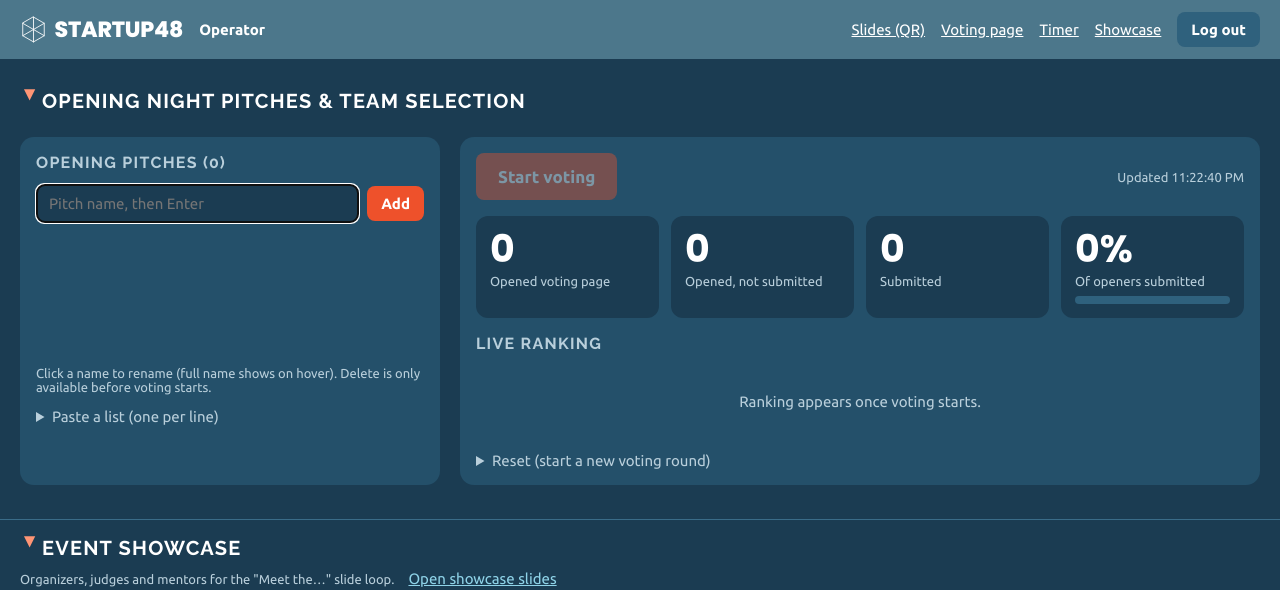
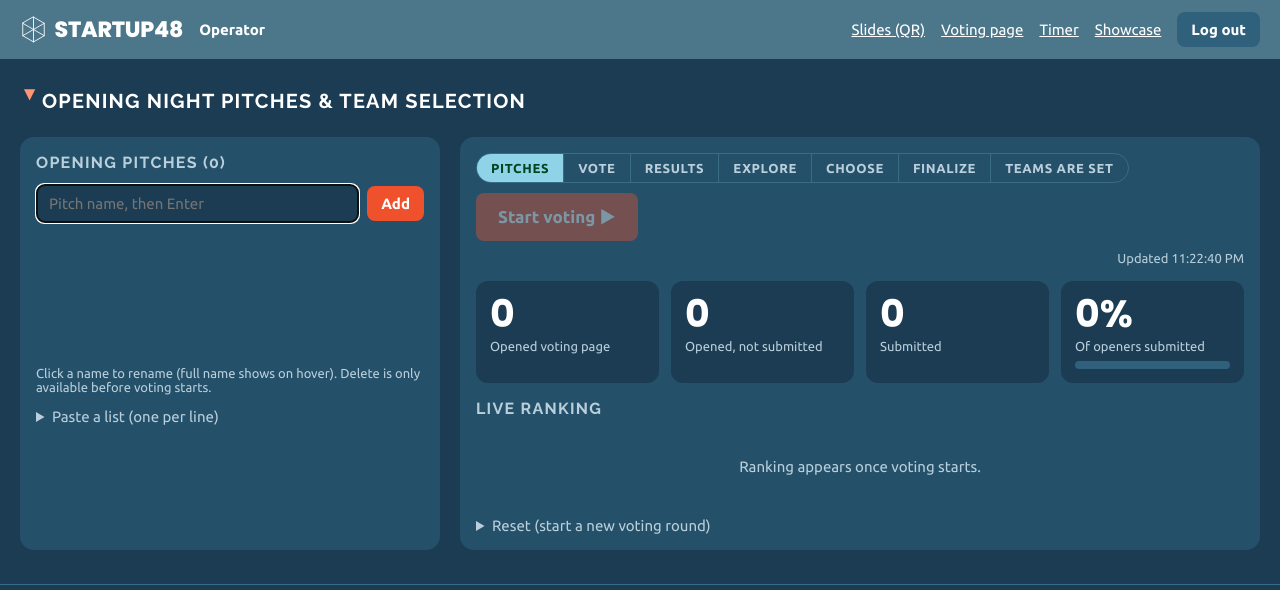
Before and after one commit to robword/s48, a PHP site: page /admin/index.php in a window 1280 px wide. Shown: the top 590 px of the page. Run offline with PHP 8.4, Linux system fonts and the light colour scheme; the visitor is signed in with stand-in values (Sample User, id 1); data that the repository does not hold is empty.

Commit message:
Console: one step bar for the whole night
Pitches > Vote > Results > Explore > Choose > Finalize > Teams are set,
with a single Back / Next pair, replacing the separate Start voting,
Close voting, Reopen voting, Start team selection and Change advancing
ideas buttons. Next confirms before starting voting, closing voting and
setting teams (and warns on team sizes before team selection). Back is
safe: Vote > Pitches only while nobody has voted (new "unstart" action,
checked against the ballot files), Results > Vote reopens voting with
votes kept, Explore > Results unlocks the advancing ideas.

Co-Authored-By: Claude Opus 5.5 <noreply@anthropic.com>

```diff
--- a/event-manager/admin/index.php
+++ b/event-manager/admin/index.php
@@ -86,10 +86,9 @@ $csrf = s48_csrf_token();
   .steps li + li { border-left: 1px solid var(--s48-line); }
   .steps li.done { color: var(--s48-text); opacity: .6; }
   .steps li.on { background: var(--s48-accent-2); color: #042; }
-  button.ghost { background: transparent; border: 1px solid var(--s48-line); color: var(--s48-muted); padding: 6px 12px; font-size: 13px; }
-  button.ghost:hover { color: var(--s48-text); border-color: var(--s48-muted); }
   .phasebox { display: inline-flex; align-items: center; gap: 10px; flex-wrap: wrap; }
   .phasebox .clock { font-family: var(--s48-font-display); font-weight: 700; font-size: 26px; font-variant-numeric: tabular-nums; min-width: 4ch; }
+  .phasebox .clock:empty { display: none; }
   .phasebox .clock.up { color: var(--s48-bad); animation: blink 1s steps(2) infinite; }
   @keyframes blink { 50% { opacity: .35; } }
   .board-head { align-items: baseline; gap: 12px; }
@@ -241,13 +240,9 @@ $csrf = s48_csrf_token();
 
     <section class="results">
       <div class="controls">
-        <button class="primary big" id="btnStart">Start voting</button>
-        <button class="big" id="btnClose">Close voting</button>
-        <button class="big" id="btnReopen">Reopen voting</button>
-        <button class="primary big" id="btnTeams">Start team selection</button>
-        <span id="phaseBox" class="phasebox" hidden>
-          <ol class="steps" id="phaseSteps" aria-label="Team selection phases">
-            <li data-ph="explore">Explore</li><li data-ph="choose">Choose</li><li data-ph="finalize">Finalize</li><li data-ph="set">Teams are set</li>
+        <span id="phaseBox" class="phasebox">
+          <ol class="steps" id="phaseSteps" aria-label="Opening night steps">
+            <li>Pitches</li><li>Vote</li><li>Results</li><li>Explore</li><li>Choose</li><li>Finalize</li><li>Teams are set</li>
           </ol>
           <span class="clock" id="phaseClock"></span>
           <button class="big" id="btnPhaseBack">◀ Back</button>
@@ -271,7 +266,6 @@ $csrf = s48_csrf_token();
           <span class="muted" id="boardPicked"></span>
           <span class="spacer" style="flex:1"></span>
           <a href="../api/rosters.php" download id="rosterLink">Download rosters (CSV)</a>
-          <button class="ghost" id="btnTeamsStop" title="Leave team selection to change which ideas advance">Change advancing ideas</button>
         </div>
         <div class="board" id="board"></div>
       </div>
@@ -487,14 +481,9 @@ $csrf = s48_csrf_token();
   function render() {
     var st = data.status, r = data.results;
     document.body.setAttribute('data-status', st);
-    $('btnStart').style.display = st === 'setup' ? '' : 'none';
-    $('btnClose').style.display = st === 'open' ? '' : 'none';
-    $('btnReopen').style.display = st === 'closed' ? '' : 'none';
-    $('btnTeams').style.display = st === 'closed' ? '' : 'none';
-    $('btnTeams').disabled = !data.advance.length;
     renderTeamCard(st);
+    renderSteps(st);
     renderBoard(st);
-    $('btnStart').disabled = data.pitches.length === 0;
     $('voteLink').href = data.vote_url;
 
     $('sOpened').textContent = r.opened;
@@ -544,25 +533,37 @@ $csrf = s48_csrf_token();
   }
 
   /* ---------- team selection phases and balance view ---------- */
-  var PHASES = ['explore', 'choose', 'finalize', 'set'];
-  var PHASE_LABEL = { explore: 'Explore', choose: 'Choose', finalize: 'Finalize', set: 'Teams are set' };
-  var NEXT_LABEL = { explore: 'Start choosing', choose: 'Start finalize', finalize: 'Teams are set' };
+  // One step bar for the night: Pitches > Vote > Results > Explore > Choose > Finalize > Teams are set.
+  var STEPS = ['pitches', 'vote', 'results', 'explore', 'choose', 'finalize', 'set'];
+  var STEP_LABEL = { pitches: 'Pitches', vote: 'Vote', results: 'Results', explore: 'Explore', choose: 'Choose', finalize: 'Finalize', set: 'Teams are set' };
+  var NEXT_LABEL = { pitches: 'Start voting', vote: 'Close voting', results: 'Start team selection', explore: 'Start choosing', choose: 'Start finalize', finalize: 'Teams are set' };
   var SKILL = { build: 'Build', design: 'Design', business: 'Business', other: 'Other' };
   var clockOffset = 0, boardKey = null;
 
+  function currentStep(st) {
+    return st === 'setup' ? 'pitches' : st === 'open' ? 'vote' : st === 'closed' ? 'results' : (data.board ? data.board.phase : 'explore');
+  }
+
+  function renderSteps(st) {
+    var step = currentStep(st), i = STEPS.indexOf(step), back = $('btnPhaseBack'), next = $('btnPhaseNext');
+    document.querySelectorAll('#phaseSteps li').forEach(function (li, k) { li.className = k < i ? 'done' : k === i ? 'on' : ''; });
+    next.style.display = NEXT_LABEL[step] ? '' : 'none';
+    next.textContent = (NEXT_LABEL[step] || '') + ' ▶';
+    next.disabled = (step === 'pitches' && !data.pitches.length) || (step === 'results' && !data.advance.length);
+    next.title = step === 'pitches' && !data.pitches.length ? 'Add pitches first' : step === 'results' && !data.advance.length ? 'Tick at least one idea to advance' : '';
+    back.style.display = i > 0 ? '' : 'none';
+    // Back from Vote only while nobody has voted; Reset (below the ranking) starts a new round.
+    back.disabled = step === 'vote' && data.results.submitted > 0;
+    back.title = back.disabled ? 'People have voted. Close voting, or use Reset to start a new round.'
+      : i > 0 ? 'Back to ' + STEP_LABEL[STEPS[i - 1]] + (step === 'results' ? ' (reopens voting; votes are kept)' : step === 'explore' ? ' (unlocks the advancing ideas; picks are kept)' : '') : '';
+    if (data.board) { clockOffset = data.board.server_time * 1000 - Date.now(); }
+    tickPhase();
+  }
+
   function renderBoard(st) {
     var b = data.board, on = st === 'teams' && b;
-    $('phaseBox').hidden = !on;
     $('boardBox').hidden = !on;
     if (!on) { boardKey = null; return; }
-    clockOffset = b.server_time * 1000 - Date.now();
-    var i = PHASES.indexOf(b.phase);
-    document.querySelectorAll('#phaseSteps li').forEach(function (li, k) { li.className = k < i ? 'done' : k === i ? 'on' : ''; });
-    $('btnPhaseNext').style.display = NEXT_LABEL[b.phase] ? '' : 'none';
-    $('btnPhaseNext').textContent = (NEXT_LABEL[b.phase] || '') + ' ▶';
-    $('btnPhaseBack').style.display = i > 0 ? '' : 'none';
-    $('btnPhaseBack').title = i > 0 ? 'Back to ' + PHASE_LABEL[PHASES[i - 1]] : '';
-    tickPhase();
     var f = b.fit, exploring = b.phase === 'explore';
     // While exploring nobody can pick yet: no counts, tags or rosters, just the stations.
     $('rosterLink').hidden = exploring;
@@ -657,29 +658,33 @@ $csrf = s48_csrf_token();
     $('bulk').value = '';
     $('bulkBox').open = false;
   };
-  $('btnStart').onclick = function () {
+  $('btnPhaseNext').onclick = function () {
+    var step = currentStep(data.status);
+    if (step === 'pitches') {
       if (confirm('Start voting with ' + data.pitches.length + ' pitches? The QR code will appear on the slides.')) { act('start'); }
-  };
-  $('btnClose').onclick = function () { if (confirm('Close voting? Phones will stop accepting votes.')) { act('close'); } };
-  $('btnReopen').onclick = function () { act('reopen'); };
-  $('btnTeams').onclick = function () {
+    } else if (step === 'vote') {
+      if (confirm('Close voting? Phones will stop accepting votes.')) { act('close'); }
+    } else if (step === 'results') {
       var t = data.team, n = data.advance.length;
-    var msg = 'Start team selection with ' + n + ' idea' + (n === 1 ? '' : 's') + '? Their names appear on the "Form your team" slide, and the list is locked until you stop team selection.';
+      var msg = 'Start team selection with ' + n + ' idea' + (n === 1 ? '' : 's') + '? Their names appear on the "Form your team" slide, and the list is locked until you go back to Results.';
       if (!t.ok) {
         msg = (t.participants ? 'Team sizes are outside ' + t.min + '–' + t.max + (t.per_team ? ' (about ' + t.per_team + ' per team)' : '') + '.'
           : 'The number of participants isn\'t set, so team sizes can\'t be checked.') + '\n\nStart anyway?\n\n' + msg;
       }
       if (confirm(msg)) { act('teams_start'); }
+    } else {
+      var nxt = STEPS[STEPS.indexOf(step) + 1];
+      if (nxt === 'set' && !confirm('Teams are set? Phones stop accepting changes and the slide shows the final teams.')) { return; }
+      act('teams_phase', { phase: nxt });
+    }
   };
-  $('btnTeamsStop').onclick = function () {
-    if (confirm('Change the advancing ideas?\n\nThis leaves team selection: the slide goes back to its usual bullets, phones show "Voting closed", and the Advance checkboxes unlock. Picks are kept, and Start team selection begins again at Explore.')) { act('teams_stop'); }
+  $('btnPhaseBack').onclick = function () {
+    var step = currentStep(data.status);
+    if (step === 'vote') { act('unstart'); }
+    else if (step === 'results') { act('reopen'); }
+    else if (step === 'explore') { act('teams_stop'); }
+    else { act('teams_phase', { phase: STEPS[STEPS.indexOf(step) - 1] }); }
   };
-  $('btnPhaseNext').onclick = function () {
-    var i = PHASES.indexOf(data.board.phase), next = PHASES[i + 1];
-    if (next === 'set' && !confirm('Teams are set? Phones stop accepting changes and the slide shows the final teams.')) { return; }
-    act('teams_phase', { phase: next });
-  };
-  $('btnPhaseBack').onclick = function () { act('teams_phase', { phase: PHASES[PHASES.indexOf(data.board.phase) - 1] }); };
   $('btnReset').onclick = function () {
     act('reset', { confirm: $('resetConfirm').value, keep_pitches: $('keepPitches').checked });
     $('resetConfirm').value = '';
--- a/event-manager/api/admin.php
+++ b/event-manager/api/admin.php
@@ -105,6 +105,18 @@ s48_api(static function () {
                 $s['closed_at'] = null;
                 break;
 
+            case 'unstart':
+                // Back from Vote to Pitches: only while nobody has voted (counted now, not from the tally cache).
+                if ($s['status'] !== 'open') {
+                    throw new S48Error('Voting is not open', 409);
+                }
+                if (glob(s48_round_dir($s['round'], 'ballots') . '/*.json') ?: []) {
+                    throw new S48Error('People have already voted. Close voting, or use Reset to start a new round.', 409);
+                }
+                $s['status'] = 'setup';
+                $s['opened_at'] = null;
+                break;
+
             case 'close':
                 if ($s['status'] !== 'open') {
                     throw new S48Error('Voting is not open', 409);
```
Also changed, not shown: event-manager/README.md. Lines whose indentation alone changed are shown as unchanged.
